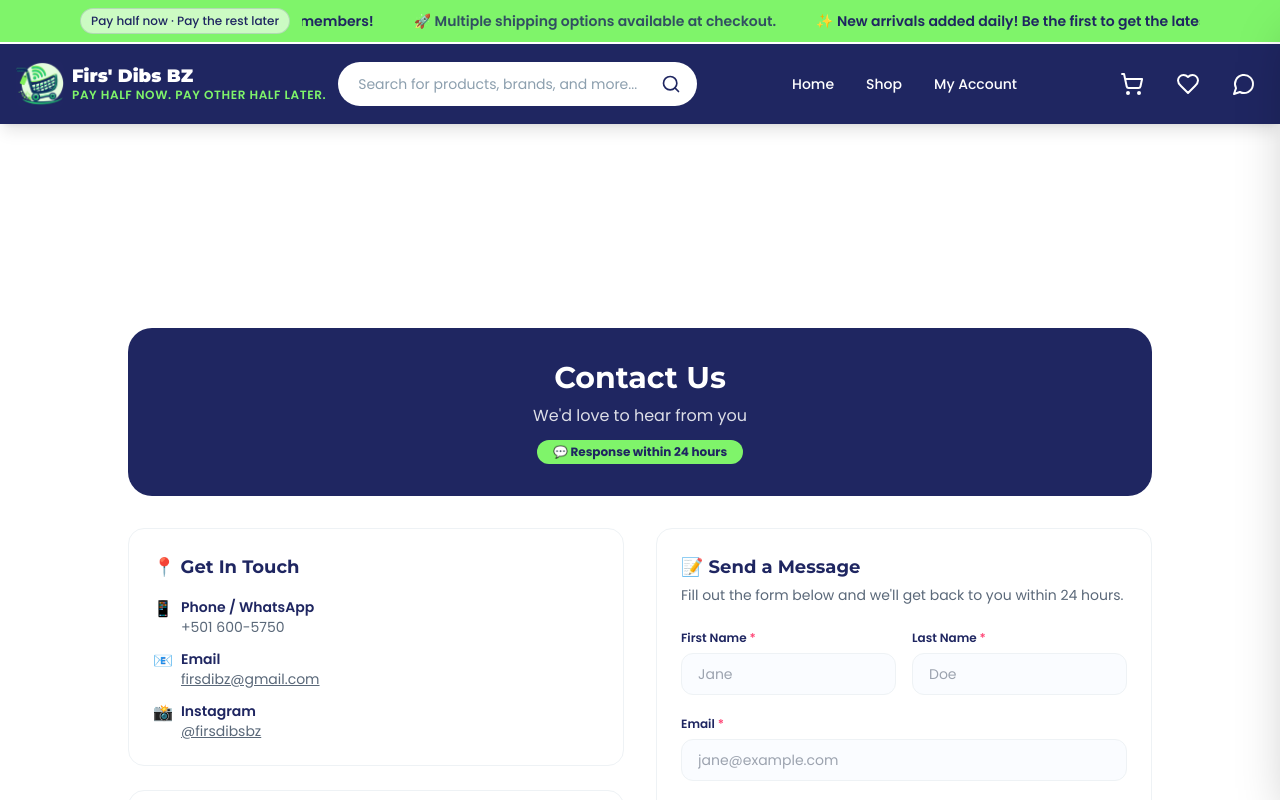
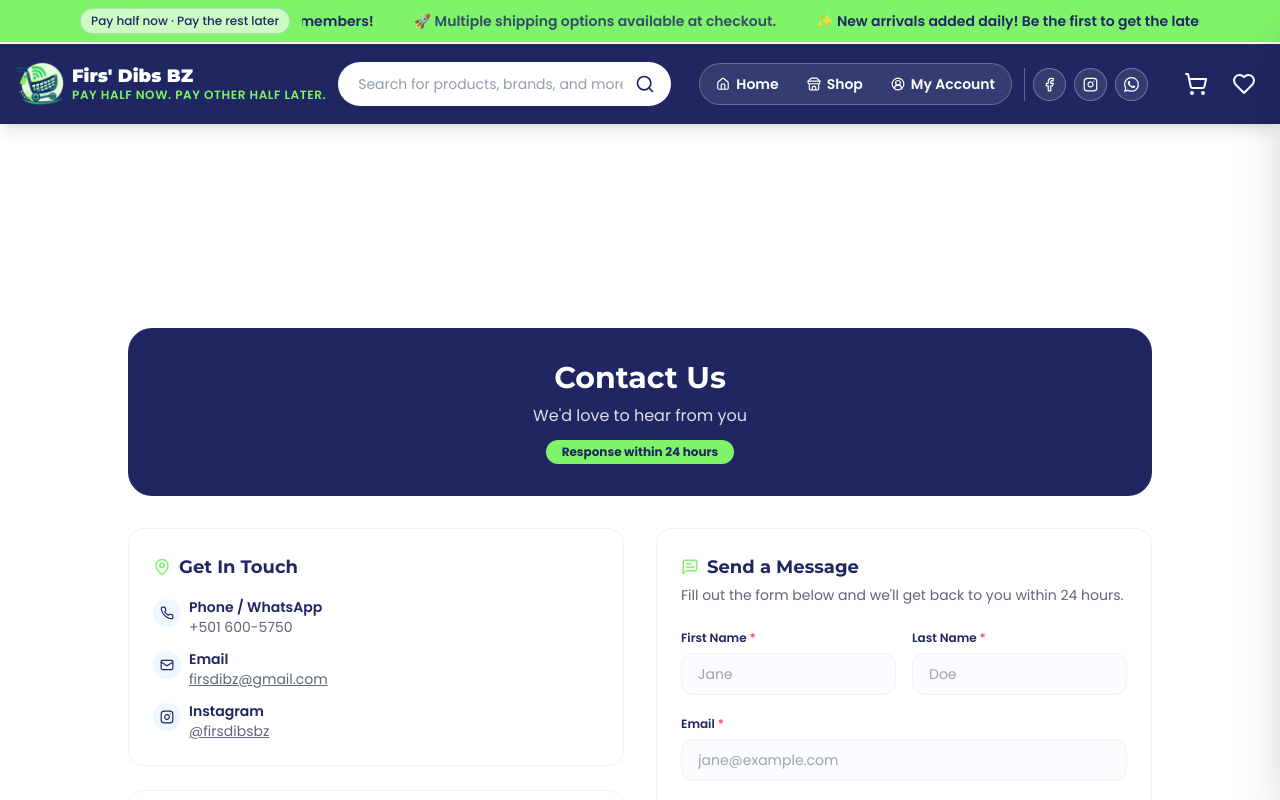
Before and after one commit to DefaulBot/firstdibz, a Next.js app: page /contact in a window 1280 px wide. Built offline with nearby package versions, Linux system fonts and the light colour scheme; no server answers.

Commit message:
new changes as requested

```diff
--- a/src/app/contact/ContactClient.tsx
+++ b/src/app/contact/ContactClient.tsx
@@ -3,6 +3,16 @@
 import { useState, type FormEvent } from "react";
 import { HeroBar } from "@/components/ui/HeroBar";
 import { COMPANY } from "@/lib/company";
+import {
+  CheckCircle2,
+  Clock3,
+  Instagram,
+  Mail,
+  MapPin,
+  MessageSquareText,
+  Phone,
+  Send,
+} from "lucide-react";
 
 /* ------------------------------------------------------------------ */
 /*  Types                                                              */
@@ -69,20 +79,23 @@
       <HeroBar
         title="Contact Us"
         description="We'd love to hear from you"
-        accent="💬 Response within 24 hours"
+        accent="Response within 24 hours"
       />
 
-      <div className="grid gap-8 md:grid-cols-2 mt-6">
-        {/* Left – Business info */}
+      <div className="grid gap-8 mt-6 md:grid-cols-2">
+        {/* Left - Business info */}
         <div className="space-y-6">
           {/* Info card */}
           <div className="rounded-2xl border border-[#eef2f5] bg-white p-6">
-            <h3 className="text-lg font-bold text-[#1F2661] mb-4">
-              📍 Get In Touch
+            <h3 className="mb-4 flex items-center gap-2 text-lg font-bold text-[#1F2661]">
+              <MapPin size={18} className="text-[#7FF46A]" />
+              Get In Touch
             </h3>
             <ul className="space-y-3 text-sm text-[#5a6879]">
               <li className="flex items-start gap-2">
-                <span className="text-base">📱</span>
+                <span className="mt-0.5 inline-flex h-7 w-7 items-center justify-center rounded-full bg-[#eef6ff] text-[#1F2661]">
+                  <Phone size={14} />
+                </span>
                 <div>
                   <p className="font-semibold text-[#1F2661]">
                     Phone / WhatsApp
@@ -91,7 +104,9 @@
                 </div>
               </li>
               <li className="flex items-start gap-2">
-                <span className="text-base">📧</span>
+                <span className="mt-0.5 inline-flex h-7 w-7 items-center justify-center rounded-full bg-[#eef6ff] text-[#1F2661]">
+                  <Mail size={14} />
+                </span>
                 <div>
                   <p className="font-semibold text-[#1F2661]">Email</p>
                   <a
@@ -103,7 +118,9 @@
                 </div>
               </li>
               <li className="flex items-start gap-2">
-                <span className="text-base">📸</span>
+                <span className="mt-0.5 inline-flex h-7 w-7 items-center justify-center rounded-full bg-[#eef6ff] text-[#1F2661]">
+                  <Instagram size={14} />
+                </span>
                 <div>
                   <p className="font-semibold text-[#1F2661]">Instagram</p>
                   <a
@@ -121,8 +138,9 @@
 
           {/* Hours card */}
           <div className="rounded-2xl border border-[#eef2f5] bg-white p-6">
-            <h3 className="text-lg font-bold text-[#1F2661] mb-4">
-              🕐 Business Hours
+            <h3 className="mb-4 flex items-center gap-2 text-lg font-bold text-[#1F2661]">
+              <Clock3 size={18} className="text-[#7FF46A]" />
+              Business Hours
             </h3>
             <ul className="space-y-1 text-sm text-[#5a6879]">
               {COMPANY.hours.map((h) => (
@@ -140,23 +158,32 @@
               href={COMPANY.whatsapp}
               target="_blank"
               rel="noopener noreferrer"
-              className="rounded-full bg-[#25D366] px-5 py-2.5 text-sm font-semibold text-white transition hover:bg-[#128C7E]"
+              className="inline-flex items-center gap-2 rounded-full bg-[#25D366] px-4 py-2.5 text-sm font-semibold text-white shadow-sm transition hover:-translate-y-0.5 hover:bg-[#128C7E] hover:shadow-md"
             >
-              💬 WhatsApp
+              <span className="inline-flex h-5 w-5 items-center justify-center rounded-full bg-white/20">
+                <WhatsAppIcon size={13} />
+              </span>
+              <span>WhatsApp</span>
             </a>
             <a
               href={COMPANY.instagram}
               target="_blank"
               rel="noopener noreferrer"
-              className="rounded-full bg-gradient-to-r from-[#f09433] via-[#e6683c] to-[#bc1888] px-5 py-2.5 text-sm font-semibold text-white transition hover:opacity-90"
+              className="inline-flex items-center gap-2 rounded-full bg-gradient-to-r from-[#f09433] via-[#e6683c] to-[#bc1888] px-4 py-2.5 text-sm font-semibold text-white shadow-sm transition hover:-translate-y-0.5 hover:opacity-90 hover:shadow-md"
             >
-              📸 Instagram
+              <span className="inline-flex h-5 w-5 items-center justify-center rounded-full bg-white/20">
+                <Instagram size={13} />
+              </span>
+              <span>Instagram</span>
             </a>
             <a
               href={`mailto:${COMPANY.email}`}
-              className="rounded-full bg-[#1F2661] px-5 py-2.5 text-sm font-semibold text-white transition hover:bg-[#ff4676]"
+              className="inline-flex items-center gap-2 rounded-full bg-[#1F2661] px-4 py-2.5 text-sm font-semibold text-white shadow-sm transition hover:-translate-y-0.5 hover:bg-[#ff4676] hover:shadow-md"
             >
-              📧 Email
+              <span className="inline-flex h-5 w-5 items-center justify-center rounded-full bg-white/20">
+                <Mail size={13} />
+              </span>
+              <span>Email</span>
             </a>
           </div>
 
@@ -175,10 +202,11 @@
           </div>
         </div>
 
-        {/* Right – Contact form */}
+        {/* Right - Contact form */}
         <div className="rounded-2xl border border-[#eef2f5] bg-white p-6">
-          <h3 className="text-lg font-bold text-[#1F2661] mb-1">
-            📝 Send a Message
+          <h3 className="mb-1 flex items-center gap-2 text-lg font-bold text-[#1F2661]">
+            <MessageSquareText size={18} className="text-[#7FF46A]" />
+            Send a Message
           </h3>
           <p className="text-sm text-[#5a6879] mb-5">
             Fill out the form below and we'll get back to you within 24 hours.
@@ -186,7 +214,9 @@
 
           {status === "success" ? (
             <div className="rounded-xl bg-[#e8f8e5] p-6 text-center">
-              <p className="text-3xl mb-2">✅</p>
+              <div className="mb-2 flex justify-center">
+                <CheckCircle2 size={30} className="text-[#2e8f43]" />
+              </div>
               <p className="font-bold text-[#1F2661]">Message Sent!</p>
               <p className="text-sm text-[#5a6879] mt-1">
                 Thanks for reaching out. We'll reply within 24 hours.
@@ -277,9 +307,10 @@
               <button
                 type="submit"
                 disabled={status === "loading"}
-                className="w-full rounded-full bg-[#1F2661] py-3 text-sm font-semibold text-white transition hover:bg-[#7FF46A] hover:text-[#1F2661] disabled:opacity-50"
+                className="inline-flex w-full items-center justify-center gap-2 rounded-full bg-[#1F2661] py-3 text-sm font-semibold text-white transition hover:bg-[#7FF46A] hover:text-[#1F2661] disabled:opacity-50"
               >
-                {status === "loading" ? "Sending…" : "Send Message"}
+                <Send size={14} />
+                {status === "loading" ? "Sending..." : "Send Message"}
               </button>
             </form>
           )}
@@ -291,3 +322,17 @@
     </div>
   );
 }
+
+function WhatsAppIcon({ size = 13 }: { size?: number }) {
+  return (
+    <svg
+      width={size}
+      height={size}
+      viewBox="0 0 16 16"
+      fill="currentColor"
+      aria-hidden="true"
+    >
+      <path d="M13.601 2.326A7.85 7.85 0 0 0 7.994 0C3.627 0 .068 3.558.064 7.926c0 1.399.366 2.76 1.057 3.965L0 16l4.204-1.102a7.9 7.9 0 0 0 3.79.965h.004c4.368 0 7.926-3.558 7.93-7.93A7.9 7.9 0 0 0 13.6 2.326zM7.994 14.521a6.6 6.6 0 0 1-3.356-.92l-.24-.144-2.494.654.666-2.433-.156-.251a6.56 6.56 0 0 1-1.007-3.505c0-3.626 2.957-6.584 6.591-6.584a6.56 6.56 0 0 1 4.66 1.931 6.56 6.56 0 0 1 1.928 4.66c-.004 3.639-2.961 6.592-6.592 6.592m3.615-4.934c-.197-.099-1.17-.578-1.353-.646-.182-.065-.315-.099-.445.099-.133.197-.513.646-.627.775-.114.133-.232.148-.43.05-.197-.1-.836-.308-1.592-.985-.59-.525-.985-1.175-1.103-1.372-.114-.198-.011-.304.088-.403.087-.088.197-.232.296-.346.1-.114.133-.198.198-.33.065-.134.034-.248-.015-.347-.05-.099-.445-1.076-.612-1.47-.16-.389-.323-.335-.445-.34-.114-.007-.247-.007-.38-.007a.73.73 0 0 0-.529.247c-.182.198-.691.677-.691 1.654s.71 1.916.81 2.049c.098.133 1.394 2.132 3.383 2.992.47.205.84.326 1.129.418.475.152.904.129 1.246.08.38-.058 1.171-.48 1.338-.943.164-.464.164-.86.114-.943-.049-.084-.182-.133-.38-.232" />
+    </svg>
+  );
+}
--- a/src/components/Header.tsx
+++ b/src/components/Header.tsx
@@ -7,15 +7,21 @@
 import type { ReadonlyURLSearchParams } from "next/navigation";
 import logo from "@/public/logo.jpeg";
 import {
+  CircleUserRound,
+  Facebook,
+  House,
+  Instagram,
+  Heart,
+  Menu,
   Search,
+  Shield,
   ShoppingCart,
-  Heart,
-  MessageCircle,
-  Menu,
+  Store,
   X,
 } from "lucide-react";
 import { useAuth } from "./AuthProvider";
 import { useCartCount } from "@/lib/cart";
+import { COMPANY } from "@/lib/company";
 
 interface HeaderProps {
   searchParams?: ReadonlyURLSearchParams;
@@ -89,7 +95,7 @@
                 e.preventDefault();
                 submit();
               }}
-              className="flex flex-1"
+              className="flex min-w-0 max-w-xl flex-1"
             >
               <div className="relative w-full">
                 <input
@@ -108,36 +114,72 @@
               </div>
             </form>
 
-            <nav className="hidden flex-1 items-center justify-center gap-8 lg:flex md:mx-4">
+            <nav className="hidden flex-1 items-center justify-center gap-3 lg:flex md:mx-4">
+              <div className="flex items-center gap-1 rounded-full border border-white/25 bg-white/10 p-1 shadow-sm backdrop-blur-sm">
                 <Link
                   href="/"
-                className="text-sm font-medium text-white transition-colors hover:text-[#7FF46A]"
+                  className="flex items-center gap-1.5 whitespace-nowrap rounded-full px-3 py-1.5 text-sm font-semibold text-white transition-all hover:bg-[#7FF46A] hover:text-[#1F2661]"
                 >
+                  <House size={14} />
                   Home
                 </Link>
                 <Link
                   href="/search"
-                className="text-sm font-medium text-white transition-colors hover:text-[#7FF46A]"
+                  className="flex items-center gap-1.5 whitespace-nowrap rounded-full px-3 py-1.5 text-sm font-semibold text-white transition-all hover:bg-[#7FF46A] hover:text-[#1F2661]"
                 >
+                  <Store size={14} />
                   Shop
                 </Link>
                 <Link
                   href="/account"
-                className="text-sm font-medium text-white transition-colors hover:text-[#7FF46A]"
+                  className="flex items-center gap-1.5 whitespace-nowrap rounded-full px-3 py-1.5 text-sm font-semibold text-white transition-all hover:bg-[#7FF46A] hover:text-[#1F2661]"
                 >
+                  <CircleUserRound size={14} />
                   My Account
                 </Link>
                 {!loading && isAdmin && (
                   <Link
                     href="/admin"
-                  className="text-sm font-medium text-white transition-colors hover:text-[#7FF46A]"
+                    className="flex items-center gap-1.5 whitespace-nowrap rounded-full px-3 py-1.5 text-sm font-semibold text-white transition-all hover:bg-[#7FF46A] hover:text-[#1F2661]"
                   >
+                    <Shield size={14} />
                     Admin
                   </Link>
                 )}
+              </div>
+
+              <div className="flex items-center gap-2 border-l border-white/30 pl-2">
+                <a
+                  href="https://www.facebook.com"
+                  target="_blank"
+                  rel="noopener noreferrer"
+                  aria-label="Facebook"
+                  className="rounded-full border border-white/30 bg-white/10 p-2 text-white transition-all hover:border-[#7FF46A] hover:bg-[#7FF46A] hover:text-[#1F2661]"
+                >
+                  <Facebook size={15} />
+                </a>
+                <a
+                  href={COMPANY.instagram}
+                  target="_blank"
+                  rel="noopener noreferrer"
+                  aria-label="Instagram"
+                  className="rounded-full border border-white/30 bg-white/10 p-2 text-white transition-all hover:border-[#7FF46A] hover:bg-[#7FF46A] hover:text-[#1F2661]"
+                >
+                  <Instagram size={15} />
+                </a>
+                <a
+                  href={COMPANY.whatsapp}
+                  target="_blank"
+                  rel="noopener noreferrer"
+                  aria-label="WhatsApp"
+                  className="rounded-full border border-white/30 bg-white/10 p-2 text-white transition-all hover:border-[#7FF46A] hover:bg-[#7FF46A] hover:text-[#1F2661]"
+                >
+                  <WhatsAppIcon size={15} />
+                </a>
+              </div>
             </nav>
 
-            <div className="flex shrink-0 items-center gap-4">
+            <div className="flex shrink-0 items-center gap-2">
               <Link
                 href="/cart"
                 className="relative hidden p-2 text-white transition-colors hover:text-[#7FF46A] sm:block"
@@ -156,15 +198,6 @@
               >
                 <Heart size={24} />
               </Link>
-
-              <a
-                href="https://wa.me/6005750"
-                target="_blank"
-                rel="noopener noreferrer"
-                className="hidden p-2 text-white transition-colors hover:text-[#7FF46A] sm:block"
-              >
-                <MessageCircle size={24} />
-              </a>
 
               <button
                 onClick={toggleSideNav}
@@ -327,3 +360,17 @@
     </Link>
   );
 }
+
+function WhatsAppIcon({ size = 15 }: { size?: number }) {
+  return (
+    <svg
+      width={size}
+      height={size}
+      viewBox="0 0 16 16"
+      fill="currentColor"
+      aria-hidden="true"
+    >
+      <path d="M13.601 2.326A7.85 7.85 0 0 0 7.994 0C3.627 0 .068 3.558.064 7.926c0 1.399.366 2.76 1.057 3.965L0 16l4.204-1.102a7.9 7.9 0 0 0 3.79.965h.004c4.368 0 7.926-3.558 7.93-7.93A7.9 7.9 0 0 0 13.6 2.326zM7.994 14.521a6.6 6.6 0 0 1-3.356-.92l-.24-.144-2.494.654.666-2.433-.156-.251a6.56 6.56 0 0 1-1.007-3.505c0-3.626 2.957-6.584 6.591-6.584a6.56 6.56 0 0 1 4.66 1.931 6.56 6.56 0 0 1 1.928 4.66c-.004 3.639-2.961 6.592-6.592 6.592m3.615-4.934c-.197-.099-1.17-.578-1.353-.646-.182-.065-.315-.099-.445.099-.133.197-.513.646-.627.775-.114.133-.232.148-.43.05-.197-.1-.836-.308-1.592-.985-.59-.525-.985-1.175-1.103-1.372-.114-.198-.011-.304.088-.403.087-.088.197-.232.296-.346.1-.114.133-.198.198-.33.065-.134.034-.248-.015-.347-.05-.099-.445-1.076-.612-1.47-.16-.389-.323-.335-.445-.34-.114-.007-.247-.007-.38-.007a.73.73 0 0 0-.529.247c-.182.198-.691.677-.691 1.654s.71 1.916.81 2.049c.098.133 1.394 2.132 3.383 2.992.47.205.84.326 1.129.418.475.152.904.129 1.246.08.38-.058 1.171-.48 1.338-.943.164-.464.164-.86.114-.943-.049-.084-.182-.133-.38-.232" />
+    </svg>
+  );
+}
```
Also changed, not shown: src/app/page.tsx (+55 -44 lines), 1 other file (tests, documents, lock files or other folders). Lines whose indentation alone changed are shown as unchanged.
